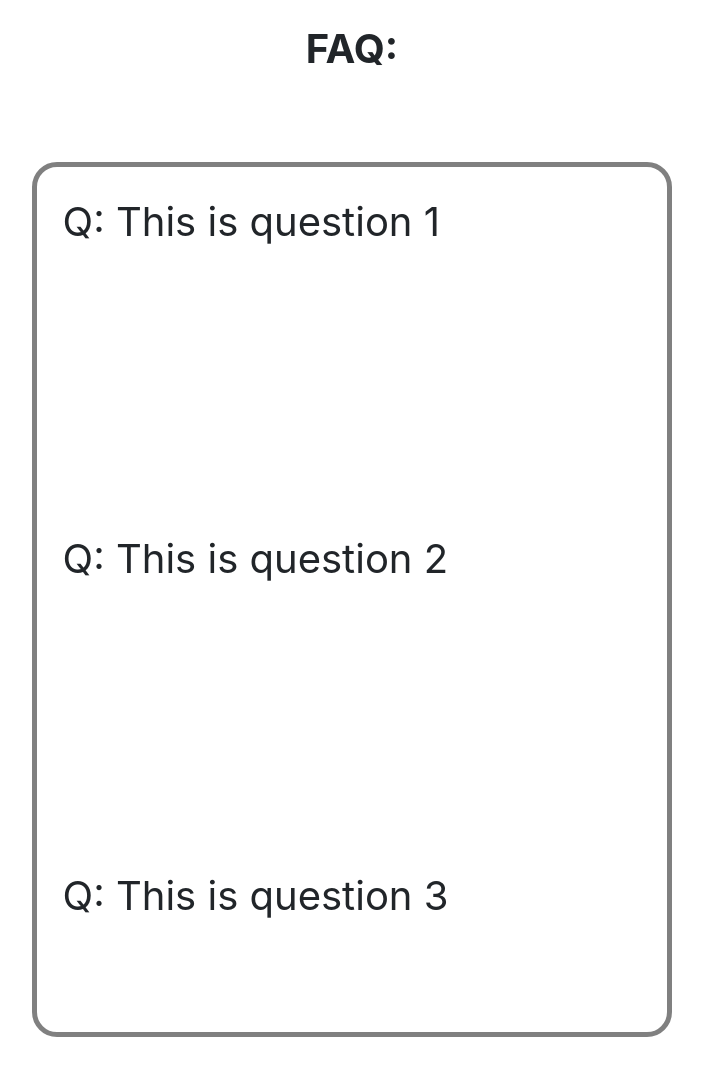
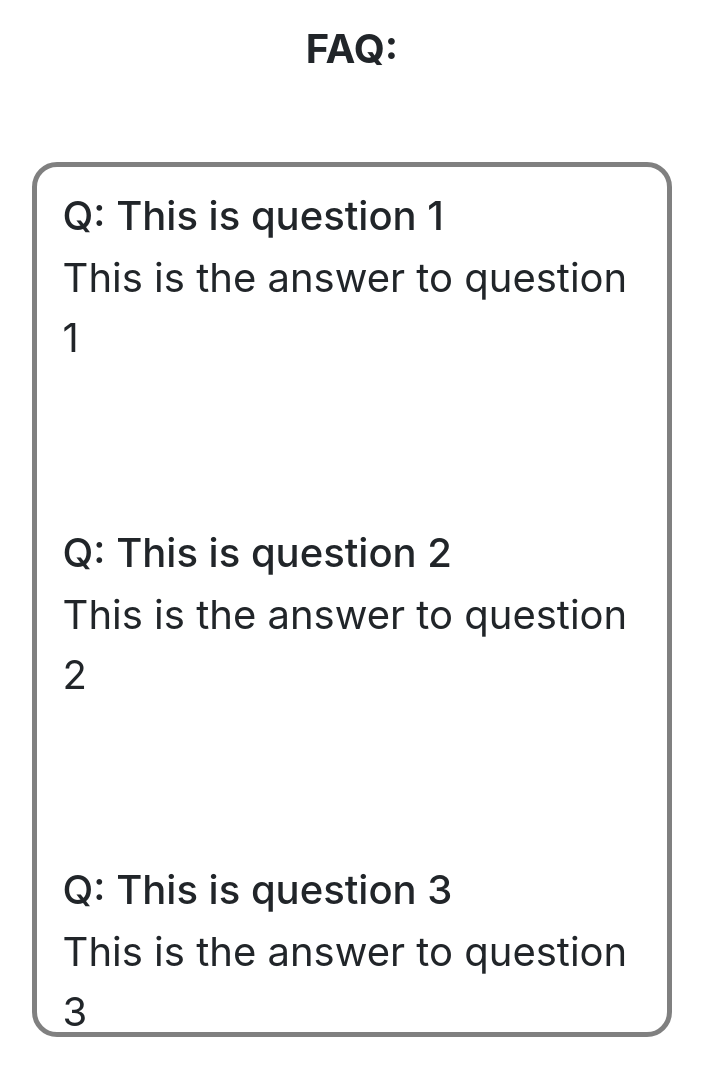
Before and after one commit to Loki701/InternetProgrammingProject, a PHP site: page /faq.html in a window 1280 px wide. Shown: the part 178-1250 px from the top of the page, without its empty margins (288-991 px from the left). Run offline with PHP 8.4, Linux system fonts and the light colour scheme.

Commit message:
Some flex-box edits and added the response paragraph (note everything is still essentially unstyled).

```diff
--- a/src/css/all_pages.css
+++ b/src/css/all_pages.css
@@ -10,7 +10,7 @@ body{
 }
 
 #faqBox{
-    width: 50vw;
+    width: max(50vw, 500px);
     height: 70vh;
     display: flex;
     flex-wrap: wrap;
--- a/src/faq.html
+++ b/src/faq.html
@@ -25,9 +25,18 @@
         </script>
         <div class="centeredTitle">FAQ:</div>
         <div id="faqBox">
-            <span class="qabox">Q: This is question 1</span>
-            <span class="qabox">Q: This is question 2</span>
-            <span class="qabox">Q: This is question 3</span>
+            <span class="qabox">
+                <h1>Q: This is question 1</h1>
+                <p>This is the answer to question 1</p>
+            </span>
+            <span class="qabox">
+                <h1>Q: This is question 2</h1>
+                <p>This is the answer to question 2</p>
+            </span>
+            <span class="qabox">
+                <h1>Q: This is question 3</h1>
+                <p>This is the answer to question 3</p>
+            </span>
         </div>
     </body>
 </html>
```
